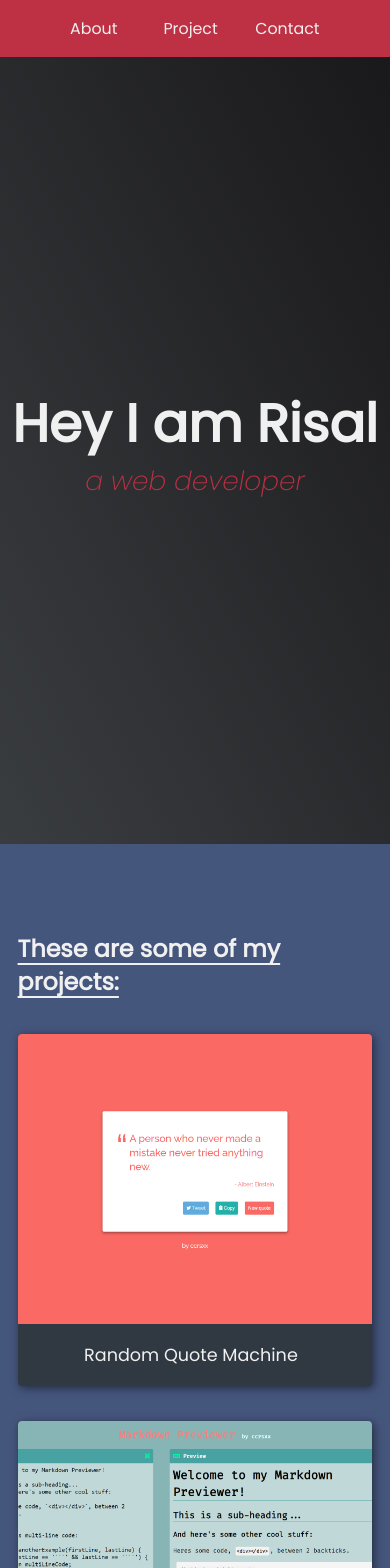
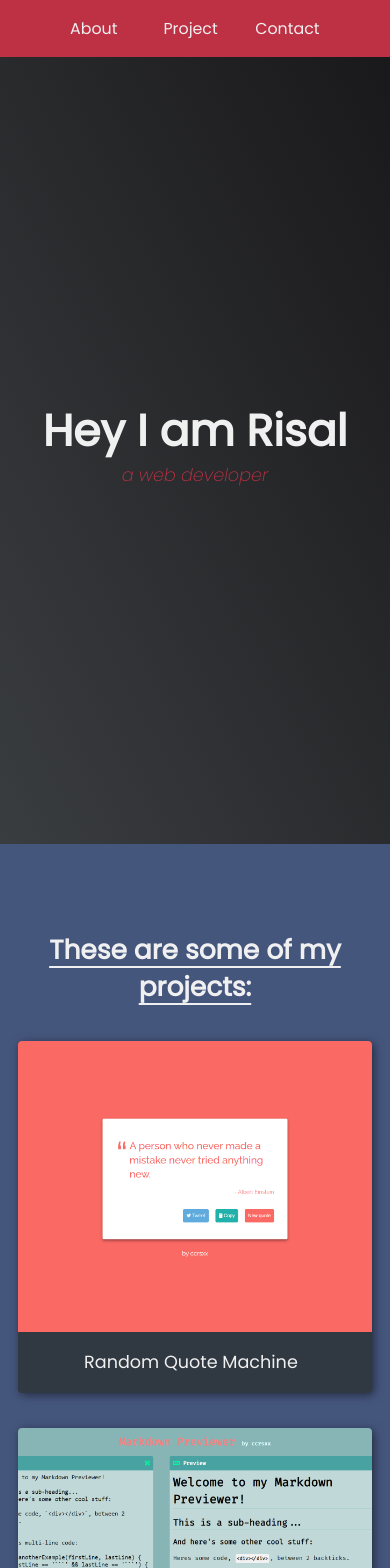
Before and after one commit to ccrsxx/risalamin.me, a React (Create React App) app: page / in a window 390 px wide. Shown: the top 1568 px of the page. Built offline with nearby package versions, Linux system fonts and the light colour scheme.

Commit message:
update scsss

```diff
--- a/src/styles/scss/_About.scss
+++ b/src/styles/scss/_About.scss
@@ -7,13 +7,21 @@
   background: linear-gradient(62deg, #3a3d40 0%, #181719 100%);
 
   h1 {
+    font-size: 6rem;
     margin-top: 5rem;
-    font-size: 6rem;
     font-weight: bold;
+
+    @media screen and (max-width: 48rem) {
+      font-size: 5rem;
+    }
   }
 
   h2 {
     font: italic 3rem Poppins;
     color: var(--main-red);
+
+    @media screen and (max-width: 48rem) {
+      font-size: 2rem;
+    }
   }
 }
--- a/src/styles/scss/_Contact.scss
+++ b/src/styles/scss/_Contact.scss
@@ -9,6 +9,11 @@
   h2 {
     font: bold 5rem Raleway, sans-serif;
     margin-bottom: 1rem;
+    text-align: center;
+
+    @media screen and (max-width: 48rem) {
+      font-size: 4rem;
+    }
   }
 
   p {
--- a/src/styles/scss/_Footer.scss
+++ b/src/styles/scss/_Footer.scss
@@ -5,4 +5,8 @@ footer {
   background-color: var(--main-gray);
   border-top: solid 4px var(--main-red);
   padding: 2rem;
+
+  @media screen and (max-width: 48rem) {
+    justify-content: center;
+  }
 }
--- a/src/styles/scss/_Project.scss
+++ b/src/styles/scss/_Project.scss
@@ -11,6 +11,11 @@
     text-decoration: underline;
     text-underline-position: under;
     margin-bottom: 4rem;
+    text-align: center;
+
+    @media screen and (max-width: 48rem) {
+      font-size: 3rem;
+    }
   }
 
   .project-wrapper {
```
